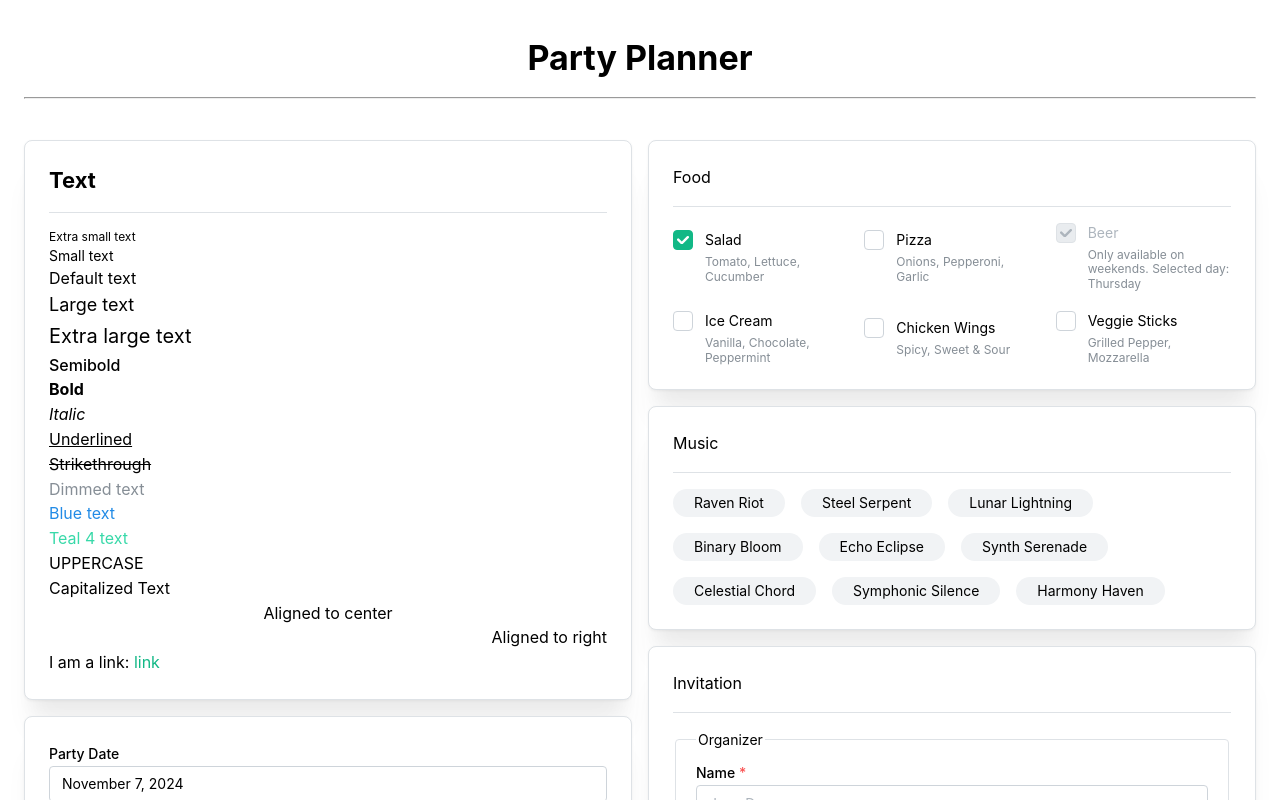
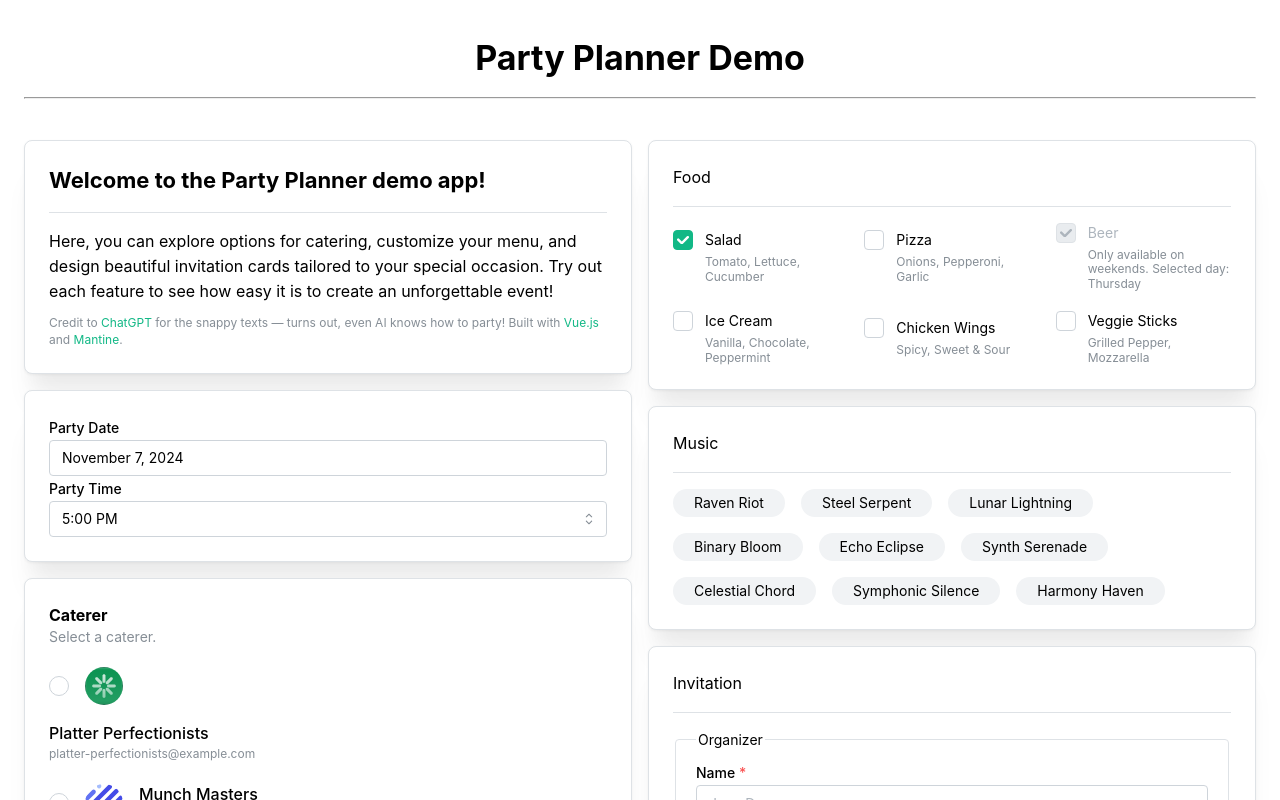
Before and after one commit to Qytera-Gmbh/schulung-playwright-basics, a React (Vite) app in the folder tag-1/app/: page / in a window 1280 px wide. Shown: the top 800 px of the page. Built offline with nearby package versions, Linux system fonts and the light colour scheme.

Commit message:
Update texts

```diff
--- a/tag-1/app/src/App.tsx
+++ b/tag-1/app/src/App.tsx
@@ -6,6 +6,7 @@ import {
   Divider,
   Grid,
   MantineProvider,
+  Space,
   Stack,
   Text,
   Title,
@@ -46,7 +47,7 @@ export default function App() {
     <MantineProvider theme={theme} defaultColorScheme="auto">
       <Container size={"xl"} p={{ sm: "md", md: "xl" }} h={"100%"} mt={"sm"}>
         <Title order={1}>
-          <Center>Party Planner</Center>
+          <Center>Party Planner Demo</Center>
           <hr />
         </Title>
         <Stack h={"100%"} w={"100%"}>
@@ -54,28 +55,25 @@ export default function App() {
             <Grid.Col span={{ sm: 6, md: 6, lg: 6 }}>
               <Stack gap="md">
                 <Card>
-                  <Title order={3}>Text</Title>
+                  <Title order={3}>Welcome to the Party Planner demo app!</Title>
                   <Divider my="md" />
-                  <Text size="xs">Extra small text</Text>
-                  <Text size="sm">Small text</Text>
-                  <Text size="md">Default text</Text>
-                  <Text size="lg">Large text</Text>
-                  <Text size="xl">Extra large text</Text>
-                  <Text fw={500}>Semibold</Text>
-                  <Text fw={700}>Bold</Text>
-                  <Text fs="italic">Italic</Text>
-                  <Text td="underline">Underlined</Text>
-                  <Text td="line-through">Strikethrough</Text>
-                  <Text c="dimmed">Dimmed text</Text>
-                  <Text c="blue">Blue text</Text>
-                  <Text c="teal.4">Teal 4 text</Text>
-                  <Text tt="uppercase">Uppercase</Text>
-                  <Text tt="capitalize">capitalized text</Text>
-                  <Text ta="center">Aligned to center</Text>
-                  <Text ta="right">Aligned to right</Text>
-                  <span>
-                    I am a link: <Anchor href="https://example.org">link</Anchor>
-                  </span>
+                  <Text size="md">
+                    Here, you can explore options for catering, customize your menu, and design
+                    beautiful invitation cards tailored to your special occasion. Try out each
+                    feature to see how easy it is to create an unforgettable event!
+                  </Text>
+                  <Space h="sm" />
+                  <Text size="xs" c="dimmed">
+                    <Text span>
+                      Credit to <Anchor href="https://chatgpt.com/">ChatGPT</Anchor> for the snappy
+                      texts &mdash; turns out, even AI knows how to party!
+                    </Text>
+                    <Text span>&nbsp;</Text>
+                    <Text span>
+                      Built with <Anchor href="https://vuejs.org/">Vue.js</Anchor> and{" "}
+                      <Anchor href="https://matine.dev">Mantine</Anchor>.
+                    </Text>
+                  </Text>
                 </Card>
                 <CalendarCard
                   onDateChange={setDate}
```
